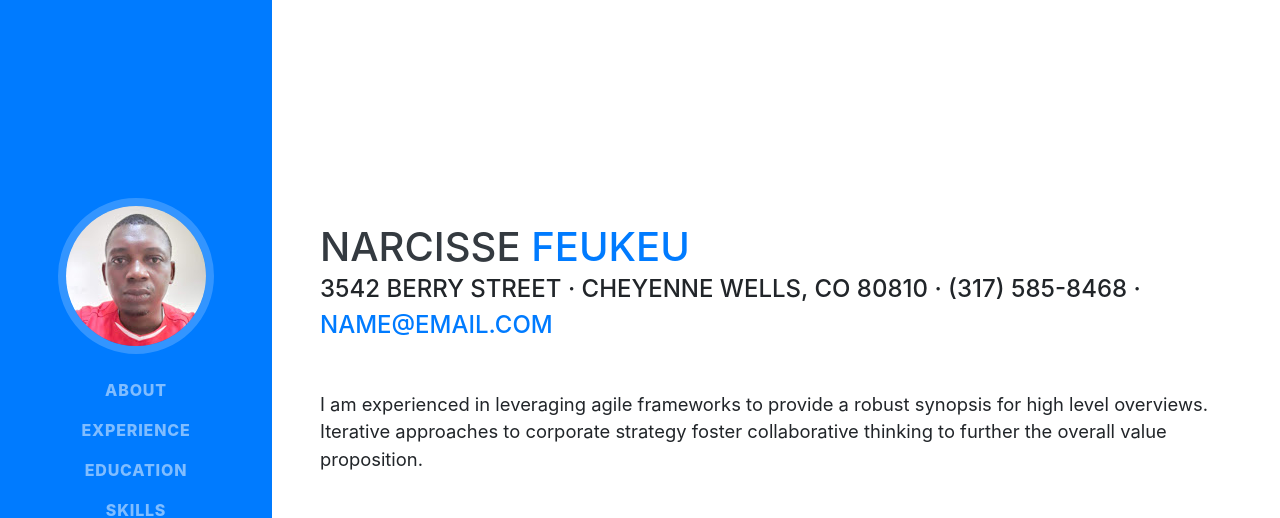
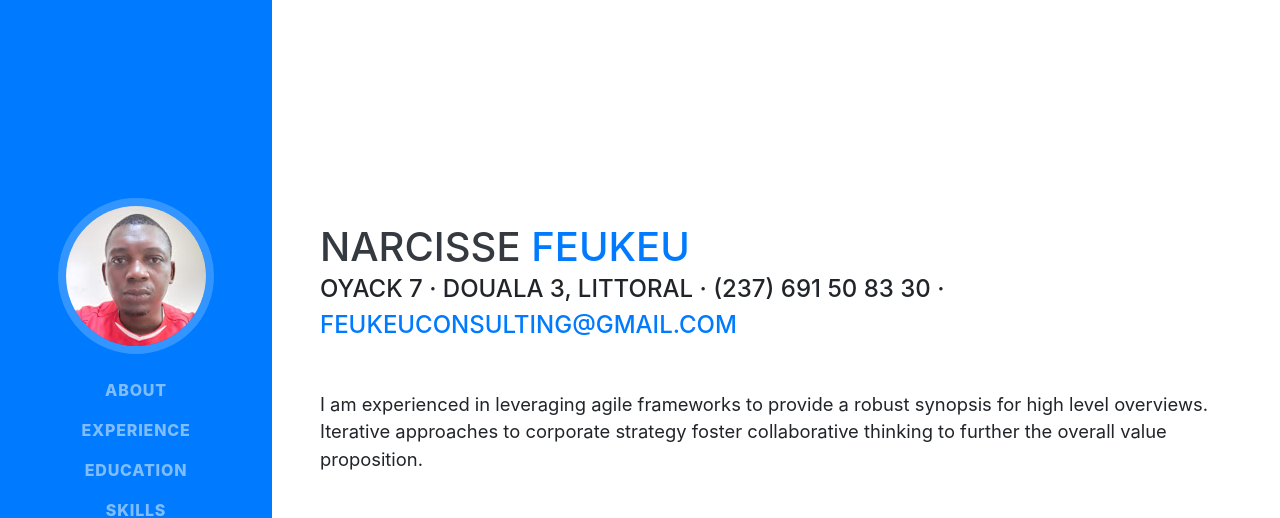
Before and after one commit to Feukeu/My-Portfolio, a website with bundled scripts: page index.html in a window 1280 px wide. Shown: the top 518 px of the page. Built offline with nearby package versions, Linux system fonts and the light colour scheme; a web font is replaced by a local one.

Commit message:
email changed

```diff
--- a/index.html
+++ b/index.html
@@ -8,7 +8,7 @@
   <meta name="description" content="">
   <meta name="author" content="">
 
-  <title>Resume - Start Bootstrap Theme</title>
+  <title>Portfolio - FeukeuConsulting</title>
 
   <!-- Bootstrap core CSS -->
   <link href="vendor/bootstrap/css/bootstrap.min.css" rel="stylesheet">
@@ -66,8 +66,8 @@
         <h1 class="mb-0">Narcisse
           <span class="text-primary">Feukeu</span>
         </h1>
-        <div class="subheading mb-5">3542 Berry Street · Cheyenne Wells, CO 80810 · (317) 585-8468 ·
-          <a href="mailto:name@email.com">name@email.com</a>
+        <div class="subheading mb-5">Oyack 7 · Douala 3, Littoral · (237) 691 50 83 30 ·
+          <a href="feukeuconsulting@gmail.com">feukeuconsulting@gmail.com</a>
         </div>
         <p class="lead mb-5">I am experienced in leveraging agile frameworks to provide a robust synopsis for high level overviews. Iterative approaches to corporate strategy foster collaborative thinking to further the overall value proposition.</p>
         <div class="social-icons">
```
